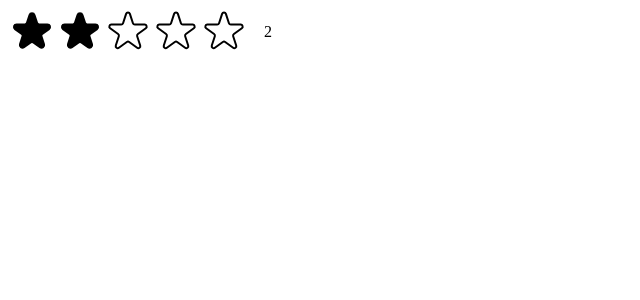
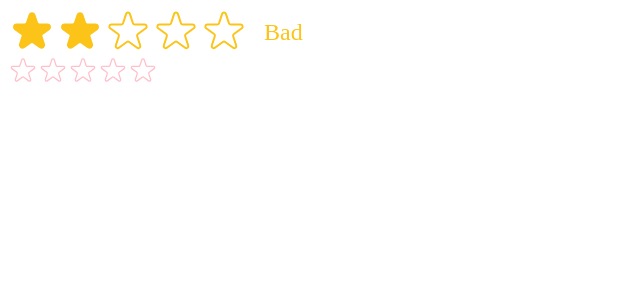
Before and after one commit to aniakucherenko/broccoli, a React (Create React App) app: page / in a window 1280 px wide. Both pictures are taken after a click on the button 80 px from the left and 32 px from the top of the page. Shown: the top 300 px of the page, without its empty margins (0-640 px from the left). Built offline with nearby package versions, Linux system fonts and the light colour scheme.

Commit message:
update starts

```diff
--- a/src/components/StarRating.js
+++ b/src/components/StarRating.js
@@ -10,12 +10,13 @@
   display: 'flex',
 };
 
-const textStyle = {
-  lineHeight: '1',
-  margin: '0',
-};
-
-export default function StarRating({ maxRating = 5 }) {
+export default function StarRating({
+  maxRating = 5,
+  color = '#fcc419',
+  size = 48,
+  className = '',
+  messages = [],
+}) {
   const [rating, setRating] = useState(0);
   const [tempRating, setTempRating] = useState(0);
 
@@ -23,8 +24,15 @@
     setRating(rating);
   }
 
+  const textStyle = {
+    lineHeight: '1',
+    margin: '0',
+    color,
+    fontSize: `${size / 2}px`,
+  };
+
   return (
-    <div style={containerStyle}>
+    <div style={containerStyle} className={className}>
       <div style={starContainerStyle}>
         {Array.from({ length: maxRating }, (_, i) => (
           <Star
@@ -33,22 +41,28 @@
             onRate={() => handleRating(i + 1)}
             onHoverIn={() => setTempRating(i + 1)}
             onHoverOut={() => setTempRating(0)}
+            color={color}
+            size={size}
           />
         ))}
       </div>
-      <p style={textStyle}>{tempRating || rating || ''}</p>
+      <p style={textStyle}>
+        {messages.length === maxRating
+          ? messages[tempRating ? tempRating - 1 : rating - 1]
+          : tempRating || rating || ''}
+      </p>
     </div>
   );
 }
 
-const starStyle = {
-  width: '48px',
-  height: '48px',
-  display: 'block',
-  cursor: 'pointer',
-};
+function Star({ onRate, full, onHoverIn, onHoverOut, color, size }) {
+  const starStyle = {
+    width: `${size}px`,
+    height: `${size}px`,
+    display: 'block',
+    cursor: 'pointer',
+  };
 
-function Star({ onRate, full, onHoverIn, onHoverOut }) {
   return (
     <span
       role="button"
@@ -61,8 +75,8 @@
         <svg
           xmlns="http://www.w3.org/2000/svg"
           viewBox="0 0 20 20"
-          fill="#000"
-          stroke="#000"
+          fill={color}
+          stroke={color}
         >
           <path d="M9.049 2.927c.3-.921 1.603-.921 1.902 0l1.07 3.292a1 1 0 00.95.69h3.462c.969 0 1.371 1.24.588 1.81l-2.8 2.034a1 1 0 00-.364 1.118l1.07 3.292c.3.921-.755 1.688-1.54 1.118l-2.8-2.034a1 1 0 00-1.175 0l-2.8 2.034c-.784.57-1.838-.197-1.539-1.118l1.07-3.292a1 1 0 00-.364-1.118L2.98 8.72c-.783-.57-.38-1.81.588-1.81h3.461a1 1 0 00.951-.69l1.07-3.292z" />
         </svg>
@@ -71,7 +85,7 @@
           xmlns="http://www.w3.org/2000/svg"
           fill="none"
           viewBox="0 0 24 24"
-          stroke="#000"
+          stroke={color}
         >
           <path
             strokeLinecap="round"
--- a/src/index.js
+++ b/src/index.js
@@ -7,6 +7,10 @@
 ReactDOM.createRoot(document.getElementById('root')).render(
   <React.StrictMode>
     {/* <App /> */}
-    <StarRating maxRating={5} />
+    <StarRating
+      maxRating={5}
+      messages={['Terrible', 'Bad', 'Okay', 'Good', 'Amazing']}
+    />
+    <StarRating size={30} color="pink" className="test" />
   </React.StrictMode>
 );
```
